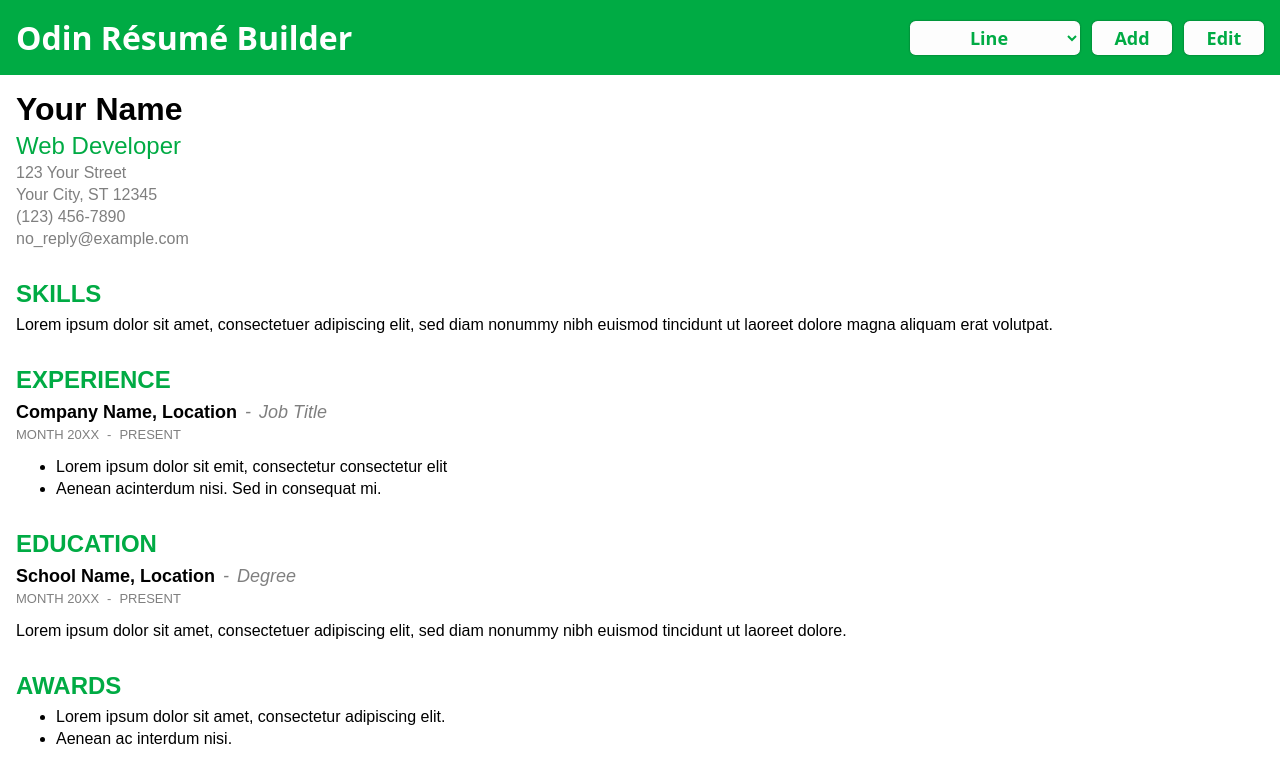
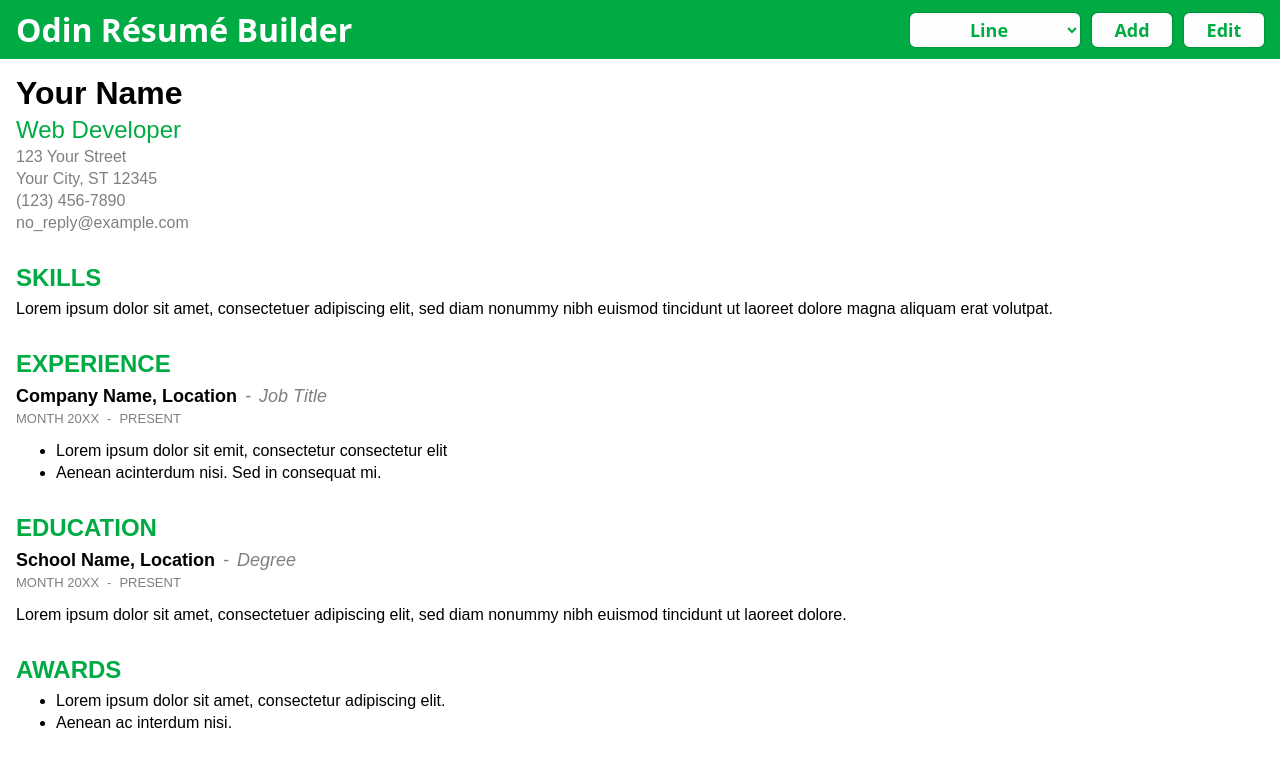
Before and after one commit to hussein-m-kandil/odin-resume-builder, a React (Vite) app: page / in a window 1280 px wide. Shown: the top 782 px of the page. Built offline with nearby package versions, Linux system fonts and the light colour scheme.

Commit message:
Edit Header Style

```diff
--- a/src/components/Header.jsx
+++ b/src/components/Header.jsx
@@ -2,7 +2,7 @@ import { useContext } from "react";
 import { AppColorsContext } from "../context/AppColorsContext";
 import useWindowInnerWidth from "../hooks/useWindowInnerWidth";
 
-const BREAK_POINT = 800;
+const BREAK_POINT = 720;
 
 function Header({ children }) {
   const appColors = useContext(AppColorsContext);
@@ -22,8 +22,8 @@ function Header({ children }) {
     >
       <div
         style={{
+          padding: "0.5rem 1rem",
           margin: "0 auto",
-          padding: "1rem",
           display: "flex",
           flex: "1",
           gap: "1rem",
@@ -34,8 +34,10 @@ function Header({ children }) {
       >
         <h1
           style={{
+            margin: "0",
+            fontWeight: "bold",
+            fontSize: "xx-large",
             color: appColors.light,
-            margin: "0",
             textAlign: viewWidth < BREAK_POINT ? "center" : "left",
           }}
         >
```
